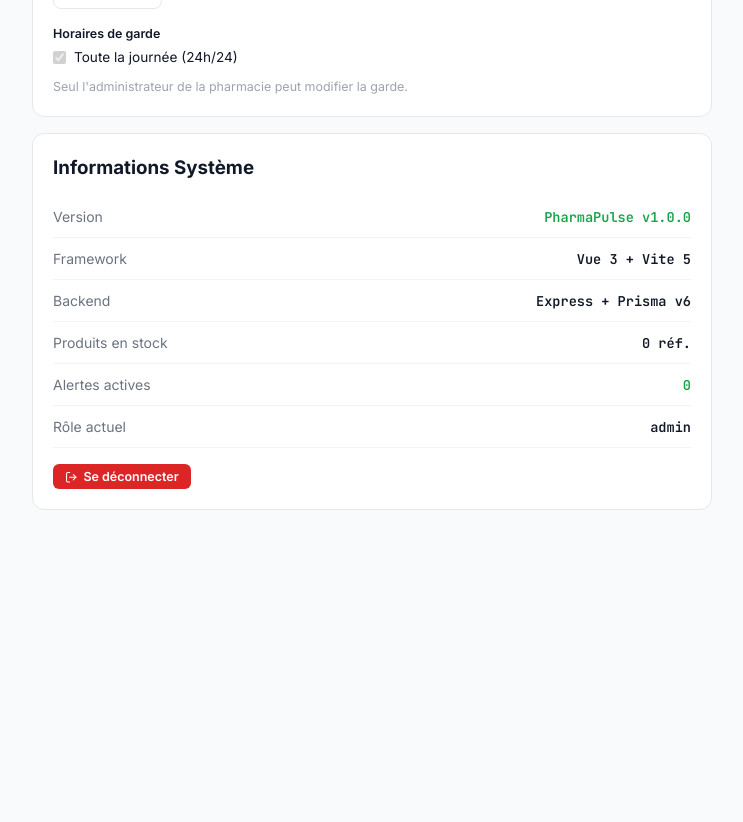
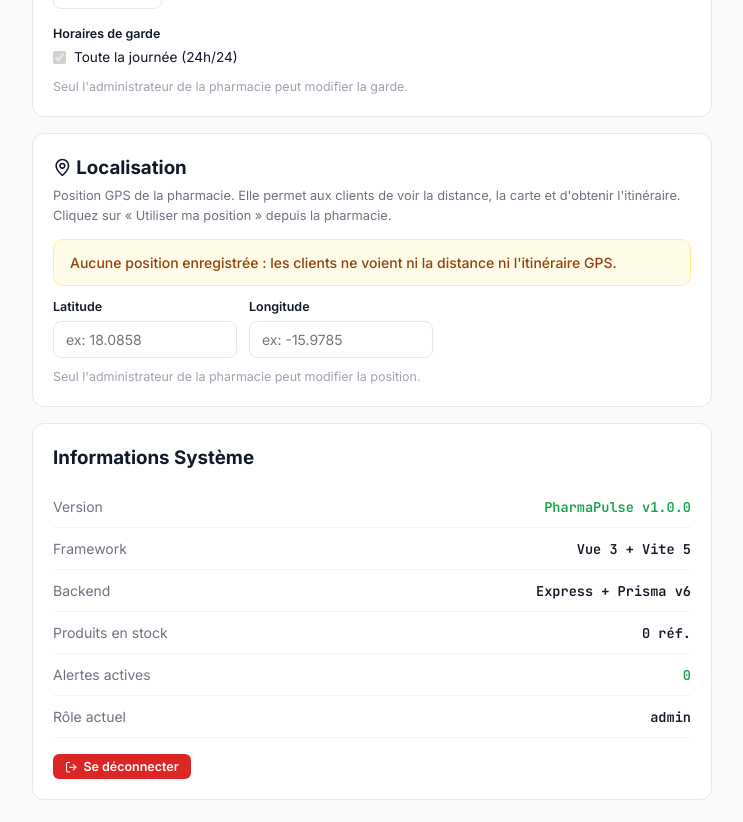
Before and after one commit to Mangassouba/pharmapulse, a Vue app: page /app/parametres in a window 1280 px wide. Shown: the part 1500-2322 px from the top of the page, without its empty margins (232-975 px from the left). Before the commit the page ends 2032 px from the top, so only its background shows below. Built offline with nearby package versions, Linux system fonts and the light colour scheme; no server answers; sample sign-in values are in the browser's storage.

Commit message:
Pharmacy GPS location

```diff
--- /dev/null
+++ b/src/components/PharmacyMap.vue
@@ -0,0 +1,24 @@
+<template>
+  <iframe
+    :src="mapEmbedUrl(lat, lng)"
+    :style="{ height: height + 'px' }"
+    class="ph-map"
+    title="Carte de la pharmacie"
+    loading="lazy"
+    referrerpolicy="no-referrer"
+  ></iframe>
+</template>
+
+<script setup>
+import { mapEmbedUrl } from '../utils/geo.js'
+
+defineProps({
+  lat:    { type: Number, required: true },
+  lng:    { type: Number, required: true },
+  height: { type: Number, default: 220 },
+})
+</script>
+
+<style scoped>
+.ph-map { width: 100%; border: 1px solid #e5e7eb; border-radius: 12px; display: block; }
+</style>
--- a/src/services/api.js
+++ b/src/services/api.js
@@ -37,6 +37,7 @@ export const authApi = {
   logout:         () => api.post('/auth/logout'),
   changePassword: d => api.put('/auth/password', d),
   updateDuty:     d => api.put('/auth/pharmacy/duty', d),
+  updateLocation: d => api.put('/auth/pharmacy/location', d),
   updateLogo:     d => api.put('/auth/pharmacy/logo', d),
   deleteLogo:     () => api.delete('/auth/pharmacy/logo'),
 }
--- /dev/null
+++ b/src/utils/geo.js
@@ -0,0 +1,47 @@
+// Straight-line distance in km between two GPS points (same formula as the API)
+export function distanceKm(lat1, lng1, lat2, lng2) {
+  const R    = 6371
+  const dLat = (lat2 - lat1) * Math.PI / 180
+  const dLng = (lng2 - lng1) * Math.PI / 180
+  const a    = Math.sin(dLat / 2) ** 2
+    + Math.cos(lat1 * Math.PI / 180) * Math.cos(lat2 * Math.PI / 180)
+    * Math.sin(dLng / 2) ** 2
+  return R * 2 * Math.atan2(Math.sqrt(a), Math.sqrt(1 - a))
+}
+
+export function formatDistance(km) {
+  return km < 1 ? `${Math.round(km * 1000)} m` : `${km.toFixed(1)} km`
+}
+
+export function hasPosition(ph) {
+  return ph?.latitude != null && ph?.longitude != null
+}
+
+// Google Maps directions (opens the app on phones): GPS point if known, else the written address
+export function directionsUrl(ph) {
+  const destination = hasPosition(ph)
+    ? `${ph.latitude},${ph.longitude}`
+    : [ph?.name, ph?.address, ph?.city, ph?.country].filter(Boolean).join(', ')
+  if (!destination) return null
+  return `https://www.google.com/maps/dir/?api=1&destination=${encodeURIComponent(destination)}`
+}
+
+// OpenStreetMap embed centred on the point, with a marker (no API key needed)
+export function mapEmbedUrl(lat, lng, delta = 0.006) {
+  const bbox = [lng - delta, lat - delta, lng + delta, lat + delta].join(',')
+  return `https://www.openstreetmap.org/export/embed.html?bbox=${bbox}&layer=mapnik&marker=${lat},${lng}`
+}
+
+// Browser geolocation as a promise, with French error messages
+export function getCurrentPosition() {
+  return new Promise((resolve, reject) => {
+    if (!navigator.geolocation) return reject(new Error('La géolocalisation n\'est pas disponible sur cet appareil.'))
+    navigator.geolocation.getCurrentPosition(
+      pos => resolve({ lat: pos.coords.latitude, lng: pos.coords.longitude, accuracy: pos.coords.accuracy }),
+      err => reject(new Error(err.code === 1
+        ? 'Accès à la position refusé. Autorisez-le dans les réglages du navigateur.'
+        : 'Impossible d\'obtenir votre position.')),
+      { enableHighAccuracy: true, timeout: 15000 },
+    )
+  })
+}
--- a/src/views/Parametres.vue
+++ b/src/views/Parametres.vue
@@ -90,6 +90,25 @@
       <button v-if="isAdmin" class="btn btn-primary btn-sm" style="margin-top:14px;" @click="saveDuty" :disabled="savingDuty">{{ savingDuty?'...':'Enregistrer la garde' }}</button>
     </div>
 
+    <!-- Location -->
+    <div class="card card-p">
+      <h3 style="font-weight:700;margin:0 0 4px;"><MapPin size="1em" /> Localisation</h3>
+      <p style="font-size:.8rem;color:#6b7280;margin:0 0 14px;">Position GPS de la pharmacie. Elle permet aux clients de voir la distance, la carte et d'obtenir l'itinéraire. Cliquez sur « Utiliser ma position » depuis la pharmacie.</p>
+      <PharmacyMap v-if="hasLoc" :lat="locLat" :lng="locLng" style="margin-bottom:12px;"/>
+      <div v-else class="alert alert-yellow" style="margin-bottom:12px;">Aucune position enregistrée : les clients ne voient ni la distance ni l'itinéraire GPS.</div>
+      <div style="display:grid;grid-template-columns:1fr 1fr;gap:12px;max-width:380px;">
+        <div><label class="lbl">Latitude</label><input v-model.number="locLat" type="number" step="any" class="inp" :disabled="!isAdmin" placeholder="ex: 18.0858"/></div>
+        <div><label class="lbl">Longitude</label><input v-model.number="locLng" type="number" step="any" class="inp" :disabled="!isAdmin" placeholder="ex: -15.9785"/></div>
+      </div>
+      <p v-if="!isAdmin" style="font-size:.78rem;color:#9ca3af;margin:10px 0 0;">Seul l'administrateur de la pharmacie peut modifier la position.</p>
+      <div v-if="locMsg" class="alert" :class="locMsg.ok?'alert-green':'alert-red'" style="margin-top:12px;">{{ locMsg.text }}</div>
+      <div v-if="isAdmin" style="display:flex;gap:8px;flex-wrap:wrap;margin-top:14px;">
+        <button class="btn btn-outline btn-sm" @click="useMyPosition" :disabled="locating"><Crosshair size="1em" /> {{ locating ? 'Localisation...' : 'Utiliser ma position' }}</button>
+        <button class="btn btn-primary btn-sm" @click="saveLocation" :disabled="savingLoc">{{ savingLoc?'...':'Enregistrer la position' }}</button>
+        <button v-if="auth.user?.pharmacy?.latitude != null" class="btn btn-sm" @click="clearLocation" :disabled="savingLoc">Supprimer</button>
+      </div>
+    </div>
+
     <!-- System info -->
     <div class="card card-p">
       <h3 style="font-weight:700;margin:0 0 14px;">Informations Système</h3>
@@ -105,7 +124,7 @@
 </template>
 
 <script setup>
-import { Moon, LogOut, Pill, Image as ImageIcon } from 'lucide-vue-next'
+import { Moon, LogOut, Pill, MapPin, Crosshair, Image as ImageIcon } from 'lucide-vue-next'
 import { ref, computed, onMounted } from 'vue'
 import { useRouter } from 'vue-router'
 import { useAuthStore }   from '../stores/auth.js'
@@ -113,6 +132,8 @@ import { usePharmaStore } from '../stores/pharma.js'
 import { authApi }        from '../services/api.js'
 import { WEEK_DAYS }      from '../utils/duty.js'
 import { pharmacyLogoUrl, resizeImage } from '../utils/logo.js'
+import { getCurrentPosition } from '../utils/geo.js'
+import PharmacyMap from '../components/PharmacyMap.vue'
 
 const auth   = useAuthStore()
 const store  = usePharmaStore()
@@ -146,6 +167,54 @@ function loadDuty(ph) {
 }
 loadDuty(auth.user?.pharmacy)
 
+const locLat    = ref(null)
+const locLng    = ref(null)
+const locating  = ref(false)
+const savingLoc = ref(false)
+const locMsg    = ref(null)
+const isCoord   = v => typeof v === 'number' && Number.isFinite(v)
+const hasLoc    = computed(() => isCoord(locLat.value) && isCoord(locLng.value))
+
+function loadLocation(ph) {
+  locLat.value = ph?.latitude ?? null
+  locLng.value = ph?.longitude ?? null
+}
+loadLocation(auth.user?.pharmacy)
+
+async function useMyPosition() {
+  locMsg.value = null
+  locating.value = true
+  try {
+    const { lat, lng, accuracy } = await getCurrentPosition()
+    locLat.value = +lat.toFixed(6)
+    locLng.value = +lng.toFixed(6)
+    locMsg.value = { ok: true, text: `Position trouvée (précision ~${Math.round(accuracy)} m). Vérifiez la carte puis enregistrez.` }
+  } catch (e) {
+    locMsg.value = { ok: false, text: e.message }
+  } finally { locating.value = false }
+}
+
+async function sendLocation(latitude, longitude, okText) {
+  locMsg.value = null
+  savingLoc.value = true
+  try {
+    const res = await authApi.updateLocation({ latitude, longitude })
+    auth.setUser({ pharmacy: { ...auth.user?.pharmacy, latitude: res.data.latitude, longitude: res.data.longitude } })
+    loadLocation(res.data)
+    locMsg.value = { ok: true, text: okText }
+  } catch (e) {
+    locMsg.value = { ok: false, text: '' + e.message }
+  } finally { savingLoc.value = false }
+}
+
+function saveLocation() {
+  if (!hasLoc.value) { locMsg.value = { ok: false, text: 'Renseignez la latitude et la longitude, ou utilisez votre position.' }; return }
+  if (Math.abs(locLat.value) > 90 || Math.abs(locLng.value) > 180) { locMsg.value = { ok: false, text: 'Coordonnées invalides.' }; return }
+  sendLocation(locLat.value, locLng.value, 'Position enregistrée.')
+}
+
+function clearLocation() { sendLocation(null, null, 'Position supprimée.') }
+
 onMounted(async () => {
   try {
     const res = await authApi.me()
@@ -156,6 +225,7 @@ onMounted(async () => {
       address: auth.user?.address || '',
     }
     loadDuty(auth.user?.pharmacy)
+    loadLocation(auth.user?.pharmacy)
   } catch (e) { /* keep cached values if refresh fails */ }
 })
 
--- a/src/views/public/PharmacieProfil.vue
+++ b/src/views/public/PharmacieProfil.vue
@@ -28,9 +28,14 @@
             </div>
           </div>
           <div class="pp-hero-actions">
-            <button @click="locateMe" class="pub-btn-outline" style="font-size:.8rem;"><MapPin size="1em" /> Calculer la distance</button>
+            <a v-if="routeUrl" :href="routeUrl" target="_blank" rel="noopener" class="pub-btn-outline pp-btn-route" style="font-size:.8rem;"><Navigation size="1em" /> Itinéraire</a>
+            <template v-if="hasPosition(pharmacy)">
+              <div v-if="distance !== null" class="pp-distance"><MapPin size="1em" /> À {{ formatDistance(distance) }} de vous</div>
+              <button v-else @click="locateMe" class="pub-btn-outline" style="font-size:.8rem;" :disabled="locating"><MapPin size="1em" /> {{ locating ? 'Localisation...' : 'Calculer la distance' }}</button>
+            </template>
           </div>
         </div>
+        <PharmacyMap v-if="pharmacy && hasPosition(pharmacy)" :lat="pharmacy.latitude" :lng="pharmacy.longitude" :height="200" style="margin-top:16px;"/>
       </div>
     </div>
 
@@ -139,8 +144,8 @@
 </template>
 
 <script setup>
-import { Hospital, MapPin, Phone, Mail, Moon, Search, Package, Stethoscope, ShoppingCart } from 'lucide-vue-next'
-import { ref, onMounted } from 'vue'
+import { Hospital, MapPin, Phone, Mail, Moon, Search, Package, Stethoscope, ShoppingCart, Navigation } from 'lucide-vue-next'
+import { ref, computed, onMounted } from 'vue'
 import { useRoute } from 'vue-router'
 import { useCartStore } from '../../stores/cart.js'
 import { useToastStore } from '../../stores/toast.js'
@@ -148,6 +153,8 @@ import { formatDutyDays, formatDutyHours } from '../../utils/duty.js'
 import DutyBadge from '../../components/DutyBadge.vue'
 import ProductImage from '../../components/ProductImage.vue'
 import { pharmacyLogoUrl } from '../../utils/logo.js'
+import { distanceKm, formatDistance, hasPosition, directionsUrl, getCurrentPosition } from '../../utils/geo.js'
+import PharmacyMap from '../../components/PharmacyMap.vue'
 
 const route     = useRoute()
 const cartStore = useCartStore()
@@ -207,11 +214,23 @@ function addToCart(p) {
   qty.value[p.id] = 1
 }
 
-function locateMe() {
-  if (!navigator.geolocation) return
-  navigator.geolocation.getCurrentPosition(pos => {
-    cartStore.userLocation = { lat: pos.coords.latitude, lng: pos.coords.longitude }
-  })
+const locating = ref(false)
+const routeUrl = computed(() => pharmacy.value && directionsUrl(pharmacy.value))
+// Distance from the visitor, once their position is known (here or on another public page)
+const distance = computed(() => {
+  const u = cartStore.userLocation
+  if (!u || !hasPosition(pharmacy.value)) return null
+  return distanceKm(u.lat, u.lng, pharmacy.value.latitude, pharmacy.value.longitude)
+})
+
+async function locateMe() {
+  locating.value = true
+  try {
+    const { lat, lng } = await getCurrentPosition()
+    cartStore.userLocation = { lat, lng }
+  } catch (e) {
+    toast.error(e.message)
+  } finally { locating.value = false }
 }
 
 onMounted(async () => {
@@ -234,6 +253,9 @@ onMounted(async () => {
 .pp-hero-icon { width: 64px; height: 64px; border-radius: 16px; background: linear-gradient(135deg,#f0fdf4,#dcfce7); border: 2px solid #bbf7d0; display: flex; align-items: center; justify-content: center; font-size: 2rem; flex-shrink: 0; }
 .pp-title { font-weight: 800; font-size: 1.4rem; margin: 0; }
 .pp-hero-actions { display: flex; flex-direction: column; gap: 8px; }
+.pp-btn-route { background: #16a34a; color: white; border-color: #16a34a; justify-content: center; }
+.pp-btn-route:hover { background: #15803d; color: white; }
+.pp-distance { font-size: .85rem; font-weight: 700; color: #16a34a; text-align: center; padding: 6px 0; }
 .pp-body { padding-top: 28px; padding-bottom: 40px; }
 .pp-layout { display: grid; grid-template-columns: 220px minmax(0, 1fr); gap: 24px; align-items: start; }
 .pp-aside { position: sticky; top: 80px; }
```
Also changed, not shown: src/views/public/Confirmation.vue (+6 -1 lines).
